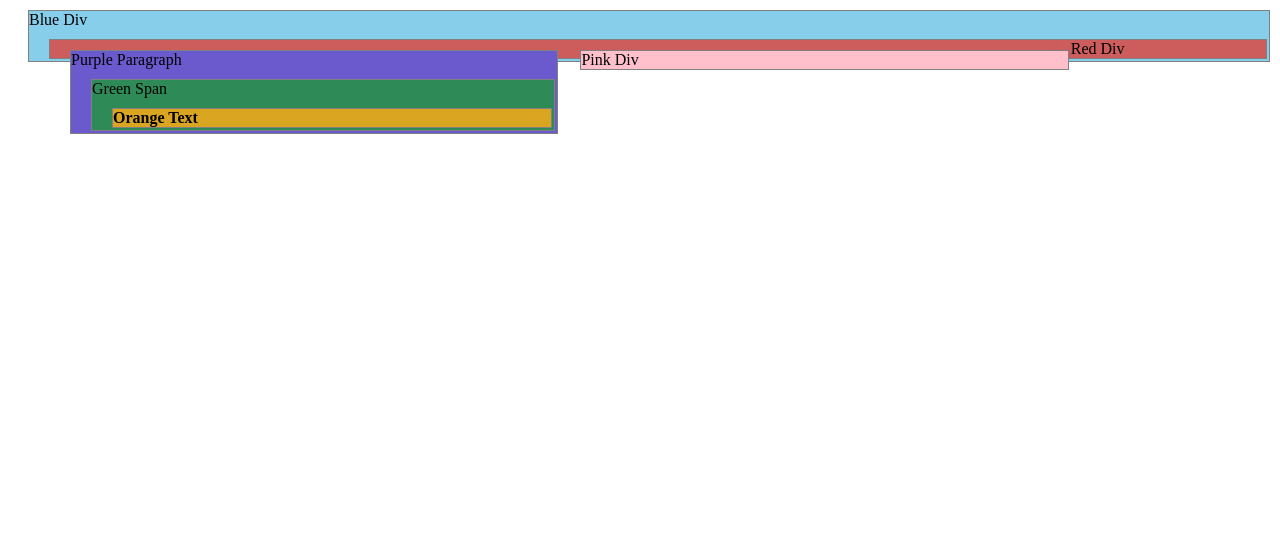
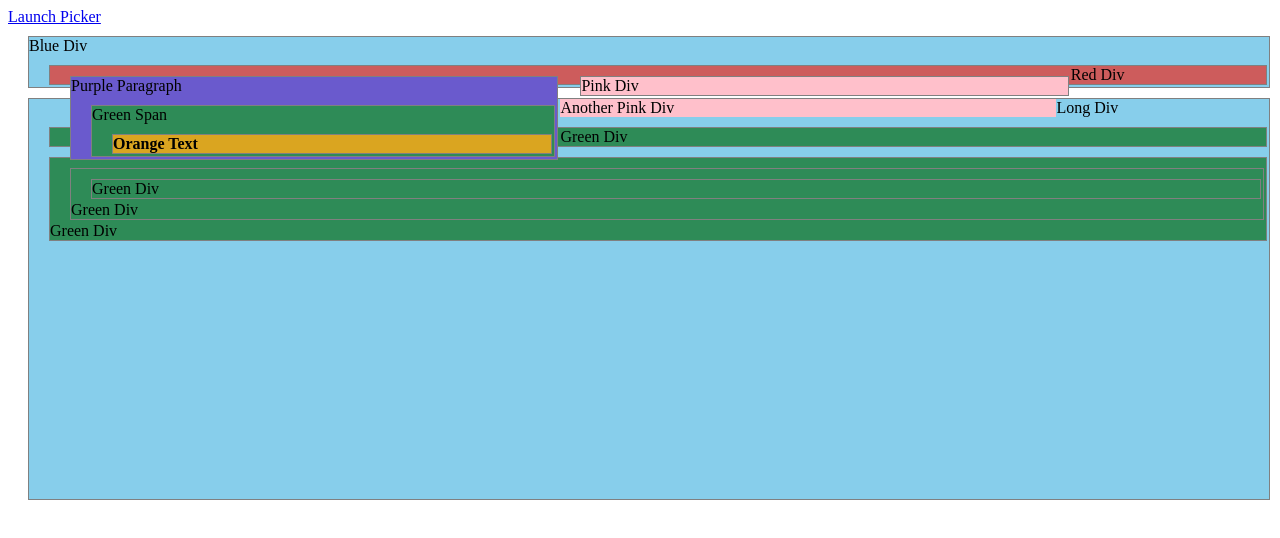
Before and after one commit to conductrics/conductrics-jquery, a plain HTML site: page examples/3-autopicker.html in a window 1280 px wide. Drawn offline with nearby package versions, Linux system fonts and the light colour scheme.

Commit message:
improvements

```diff
--- a/examples/3-autopicker.html
+++ b/examples/3-autopicker.html
@@ -1,15 +1,6 @@
 <html>
 	<head>
 		<title>Conductrics Autopicker</title>
-		<script type="text/javascript" src="http://code.jquery.com/jquery-1.8.2.min.js"></script>
-		<script type="text/javascript" src="../js/autopicker.js"></script>
-		<script type="text/javascript">
-			$(document).ready(function() {
-				$.autoPick('hijack', function(chosen) {
-					console.log(chosen);
-				});
-			})
-		</script>
 		<style>
 			.blue { background-color: skyblue }
 			.purple { background-color: slateblue }
@@ -26,9 +17,13 @@
 				width: 40%;
 				float: left;
 			}
+			.long {
+				height: 400px;
+			}
 		</style>
 	</head>
 	<body>
+		<a href="javascript:s = document.createElement('script');s.src='http://localhost/Projects/mpath/client/jquery/js/autopicker.js';window.autoPickReady = function(){$.autoPick('hijack', function(chosen) { console.log(chosen); })};document.head.appendChild(s);">Launch Picker</a>
 		<div class='blue block' id="bluediv">
 			Blue Div
 			<div class='red block'>
@@ -43,5 +38,23 @@
 				<div class='pink half block'>Pink Div</div>
 			</div>
 		</div>
+		<div class='blue long block' id='longdiv'>
+			Long Div
+			<div class='half pink black' id='pinkdiv'>
+				Another Pink Div
+			</div>
+			<div class='green block'>
+				Green Div
+			</div>
+			<div class='green block'>
+			<div class='green block'>
+			<div class='green block'>
+				Green Div
+			</div>
+				Green Div
+			</div>
+				Green Div
+			</div>
+		</div>
 	</body>
 </html>
```
Also changed, not shown: 1 other file.
